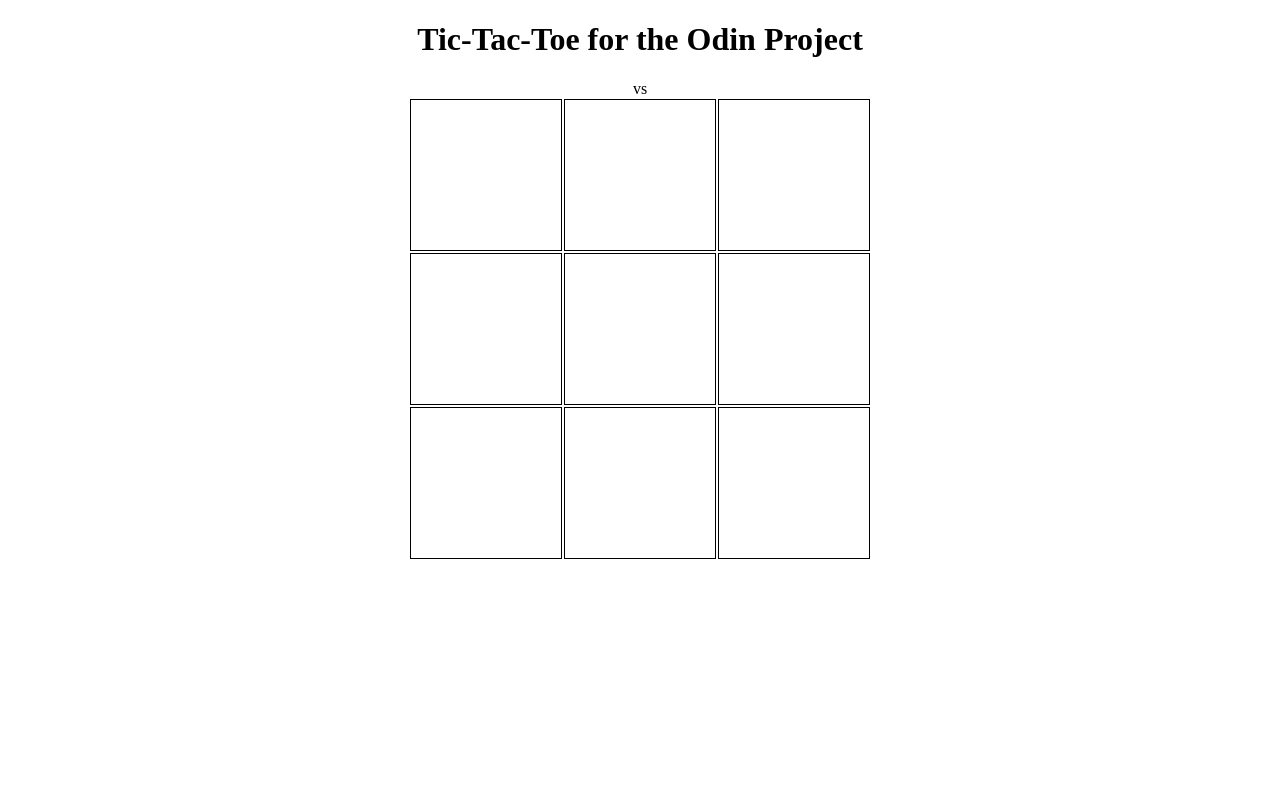
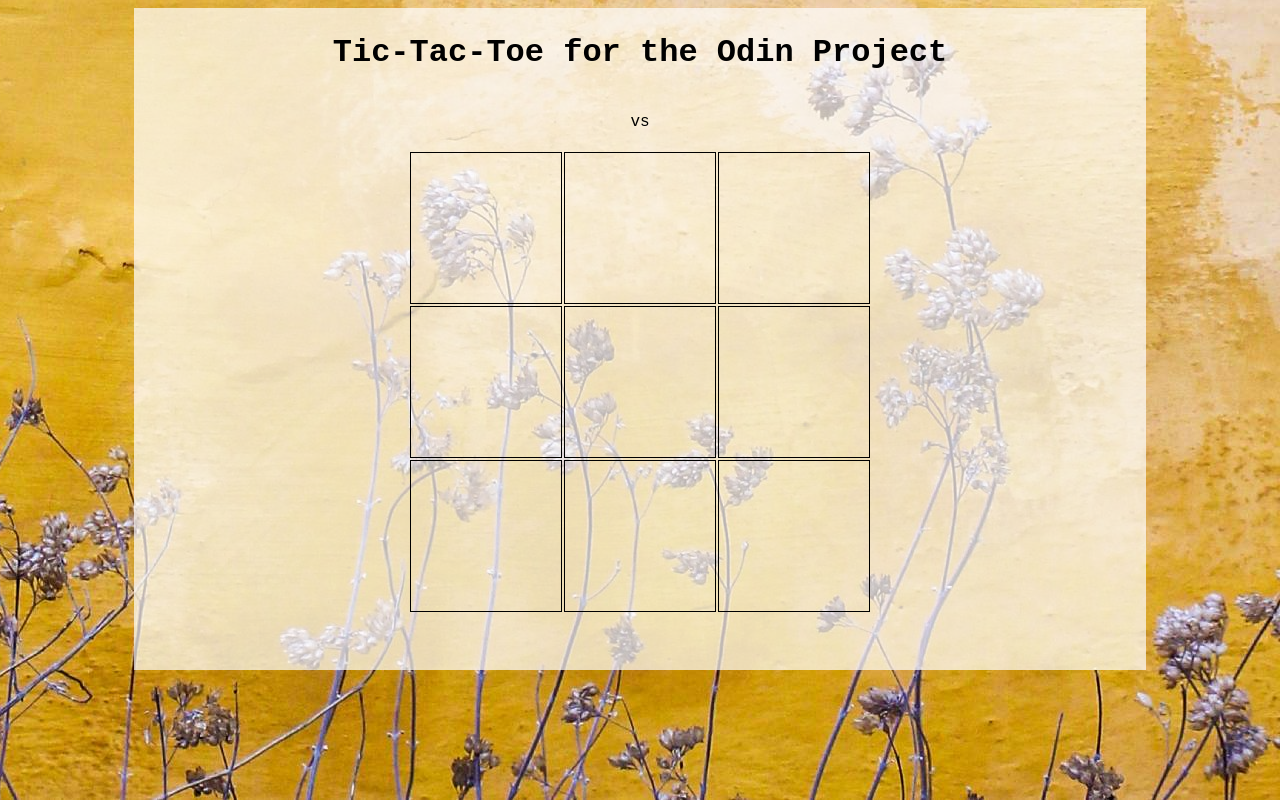
Before and after one commit to YesSeri/factory-module-tictactoe, a plain HTML site: page index.html in a window 1280 px wide. Both pictures are taken after a click on the button "Start". Drawn offline with Linux system fonts and the light colour scheme.

Commit message:
made it pretty with CSS

```diff
--- a/index.html
+++ b/index.html
@@ -10,20 +10,21 @@
 </head>
 
 <body>
+    <div id='container'>
         <h1>Tic-Tac-Toe for the Odin Project</h1>
         <div id='player-info'>
-        <div>
-            <label for="p1name">p1 name:</label>
+            <div class='player-div'>
+                <label for="p1name">Player One:</label>
                 <input type="text" id="p1name" name="p1name">
             </div>
-        <div>
-            <label for="p2name">p2 name:</label>
+            <div class='player-div'>
+                <label for="p2name">Player Two:</label>
                 <input type="text" id="p2name" name="p2name">
             </div>
             <button id='start-btn'>Start</button>
         </div>
-    <div class='hidden' id='container'>
-        <div><span id='p1-span'></span> vs <span id='p2-span'></span></div>
+        <div class='none' id='game-container'>
+            <div id="player-names"><span id='p1-span'></span><span> vs </span><span id='p2-span'></span></div>
             <div id="gameboard">
                 <div class="row">
                     <div id="square-0" class="square"></div>
@@ -46,6 +47,7 @@
             <p id='win-message'></p>
             <button id="replay-btn">Play Again</button>
         </div>
+    </div>
     <script src="scripts.js"></script>
 </body>
 
--- a/scripts.js
+++ b/scripts.js
@@ -181,9 +181,9 @@ const controller = (() => {
         span2.innerText = names[1]
     }
     function _showGame() {
-        startBtn.classList.add('hidden');
-        const containerDiv = document.getElementById('container')
-        containerDiv.classList.remove('hidden')
+        startBtn.classList.add('none');
+        const containerDiv = document.getElementById('game-container')
+        containerDiv.classList.remove('none')
     }
     function _hidePlayerInfoDiv() {
         const playerInfoDiv = document.getElementById('player-info')
--- a/style.css
+++ b/style.css
@@ -1,3 +1,14 @@
+body {
+    text-align: center;
+    font-family: 'Courier New', Courier, monospace;
+    background-image: url('./assets/large-flowers.jpg');
+    background-position: right bottom;
+}
+
+html {
+    height: 100%;
+}
+
 .square {
     border: solid 1px black;
     width: 150px;
@@ -10,25 +21,44 @@
     flex-direction: column;
 }
 
+.player-div {
+    margin: 0.5em;
+    width: auto;
+}
+
 #gameboard {
     font-size: 7em;
     font-family: monospace;
     margin: auto;
 }
-body{
-    text-align: center;
+
+span{
+    padding:5px;
 }
-
+#player-names{
+    margin:10px;
+    padding:10px;
+}
 .row {
     display: flex;
 }
+
 #container{
-    display:flex;
+    padding-top: 0.3em;
+    padding-bottom: 1.3em;
+    width: 80%;
+    margin:auto;
+    background-color: rgba(255, 255,255, 0.7);
+}
+#game-container {
+    display: flex;
     flex-direction: column;
 }
-.hidden{
+
+.hidden {
     visibility: hidden;
 }
-.none{
+
+#game-container.none, .none {
     display: none;
 }
```
Also changed, not shown: assets/large-flowers.jpg (added). Lines whose indentation alone changed are shown as unchanged.
